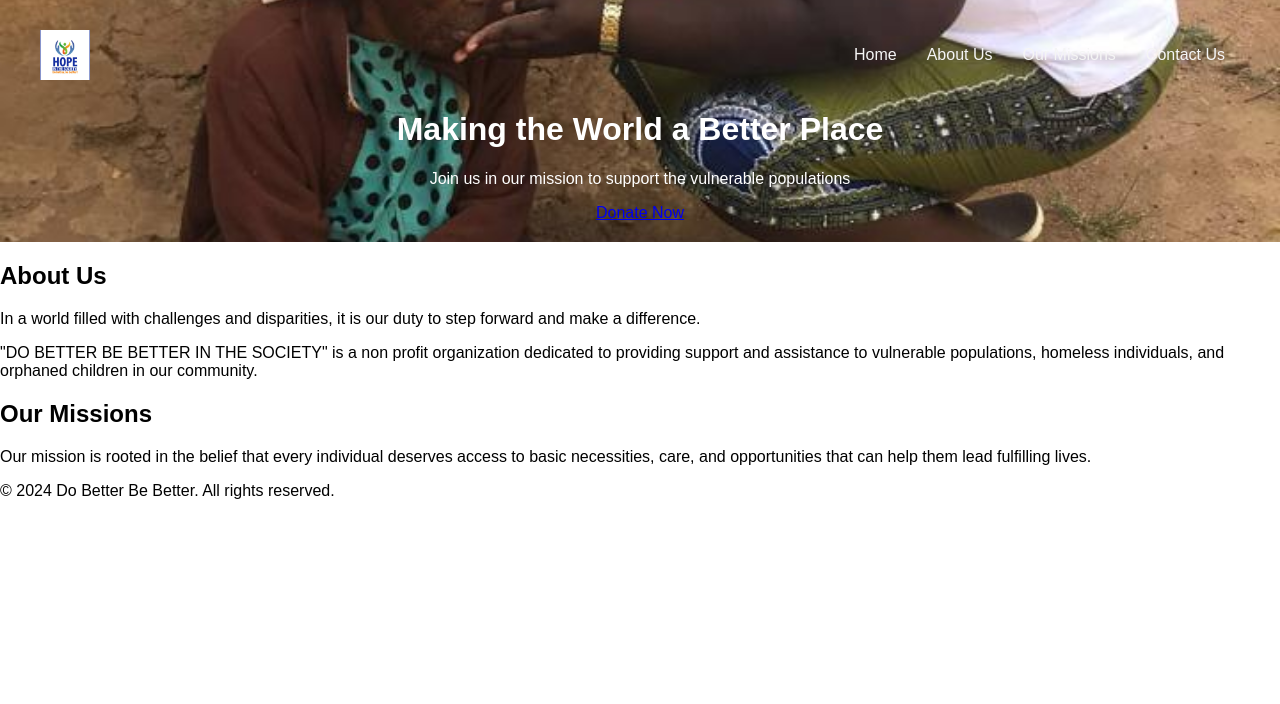
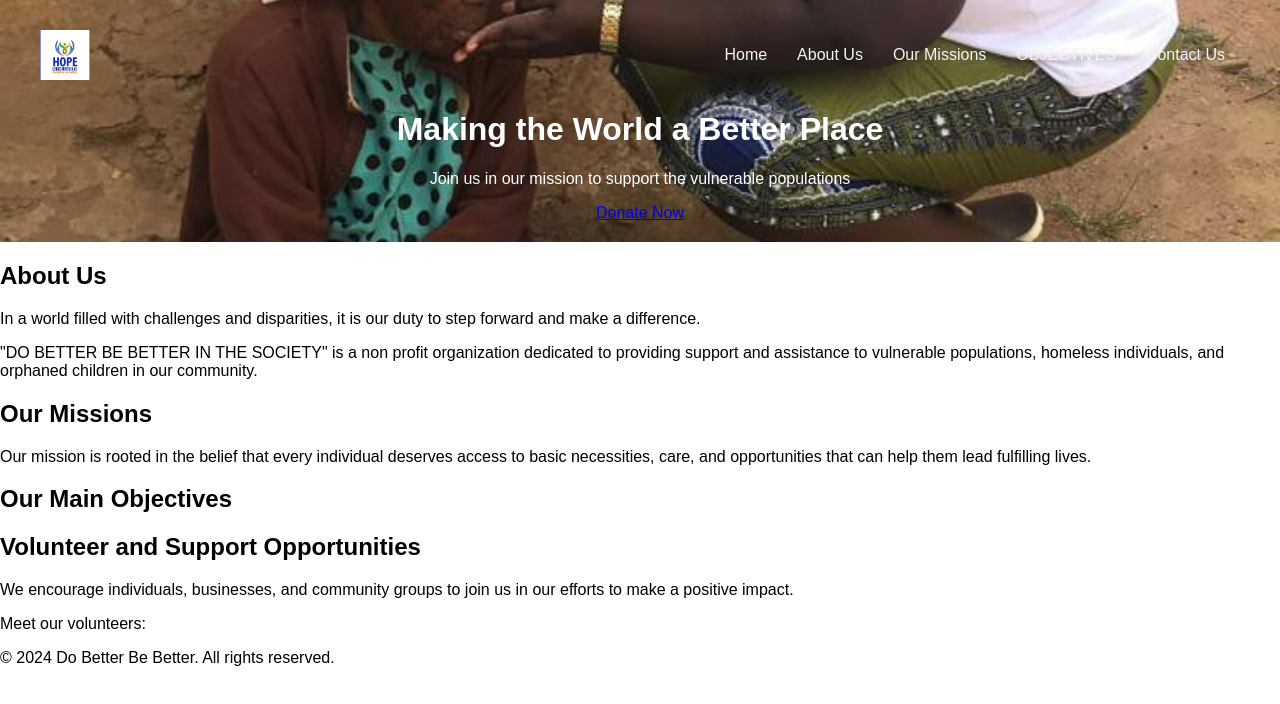
Before and after one commit to QueenterJuma/do-better, a plain HTML site: page index.htm in a window 1280 px wide. Drawn offline with Linux system fonts and the light colour scheme.

Commit message:
Add objective

```diff
--- a/index.htm
+++ b/index.htm
@@ -16,6 +16,7 @@
                     <li><a href="#home">Home</a></li>
                     <li><a href="#about">About Us</a></li>
                     <li><a href="#missions">Our Missions</a></li>
+                    <li><a href="#objectives">OBJECTIVES</a></li>
                     <!-- <li><a href="#volunteers">Meet Our Volunteers</a></li> -->
                     <li><a href="#contact">Contact Us</a></li>
                 </ul>
@@ -43,11 +44,20 @@
             </div>
         </section>
 
-        <!-- <section id="volunteers" class="">
-            <h2>Meet Our Volunteers</h2>
+        <section id="objectives" class="objectives">
+            <h2>Our Main Objectives</h2>
+            <div class="objectives-content">
+
+            </div>
+        </section>
+
+        <section id="volunteers" class="">
+            <h2>Volunteer and Support Opportunities</h2>
             <div class="volunteers-content">
+                <p>We encourage individuals, businesses, and community groups to join us in our efforts to make a positive impact.</p>
+                <p>Meet our volunteers:</p>
             </div>
-        </section> -->
+        </section>
     </main>
     <footer>
         <p>&copy; 2024 Do Better Be Better. All rights reserved.</p>
```
